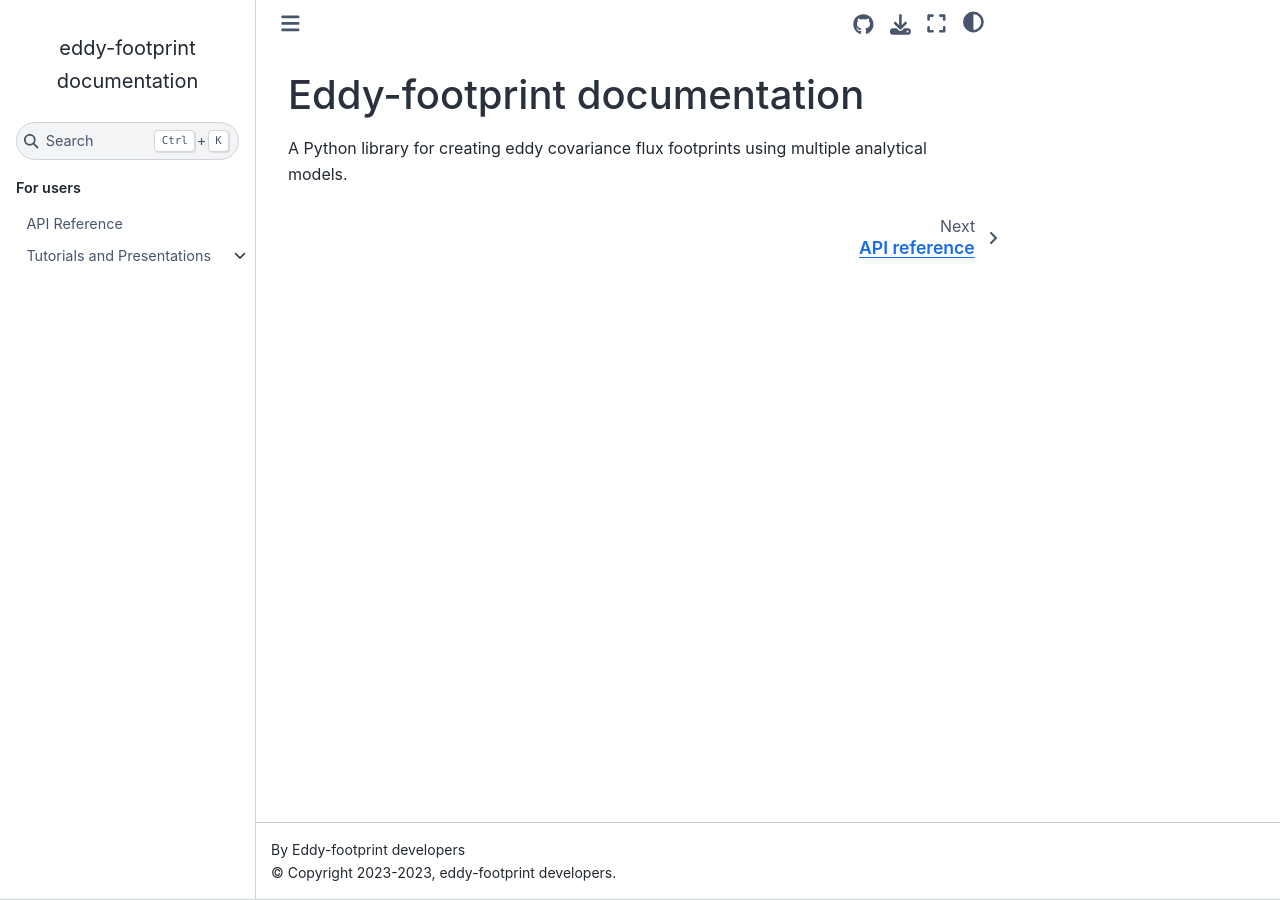
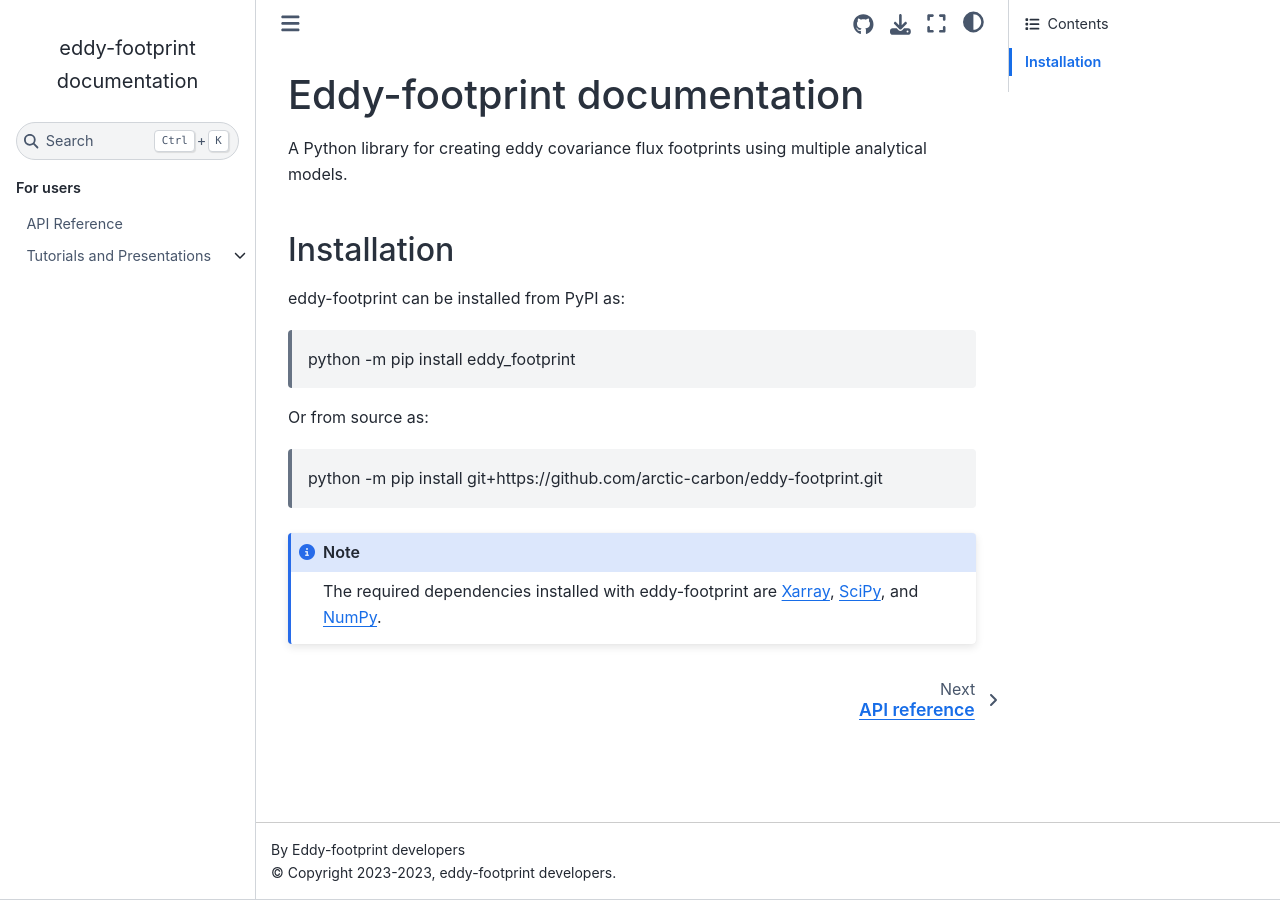
Before and after one commit to arctic-carbon/eddy-footprint, a Sphinx documentation site: the page built from doc/index.rst, in a window 1280 px wide. Built offline with Sphinx 7.4.7 and the Sphinx Book theme 1.1.4, drawn with Linux system fonts in a browser that asks for light colours; the version number could not be read and is left out.

Commit message:
Update docs

```diff
--- a/doc/index.rst
+++ b/doc/index.rst
@@ -2,6 +2,21 @@ Eddy-footprint documentation
 =============================
 
 A Python library for creating eddy covariance flux footprints using multiple analytical models.
+
+Installation
+------------
+
+eddy-footprint can be installed from PyPI as:
+
+    python -m pip install eddy_footprint
+
+Or from source as:
+
+    python -m pip install git+https://github.com/arctic-carbon/eddy-footprint.git
+
+.. note::
+   The required dependencies installed with eddy-footprint are `Xarray <https://xarray.dev/>`_,
+   `SciPy <https://www.scipy.org/>`_, and `NumPy <https://numpy.org/>`_.
 
 .. toctree::
    :maxdepth: 2
--- a/doc/tutorials-and-presentations.rst
+++ b/doc/tutorials-and-presentations.rst
@@ -20,7 +20,7 @@ Tutorials
        :text-align: center
        :link: demo.html
 
-       .. image:: _images/demo_7_0.png
+       .. image:: https://eddy-footprint.readthedocs.io/en/latest/_images/demo_13_0.png
            :alt: Eddy-footprint demonstration
        +++
        Eddy-footprint demonstration
```
Also changed, not shown: doc/demo.ipynb.
